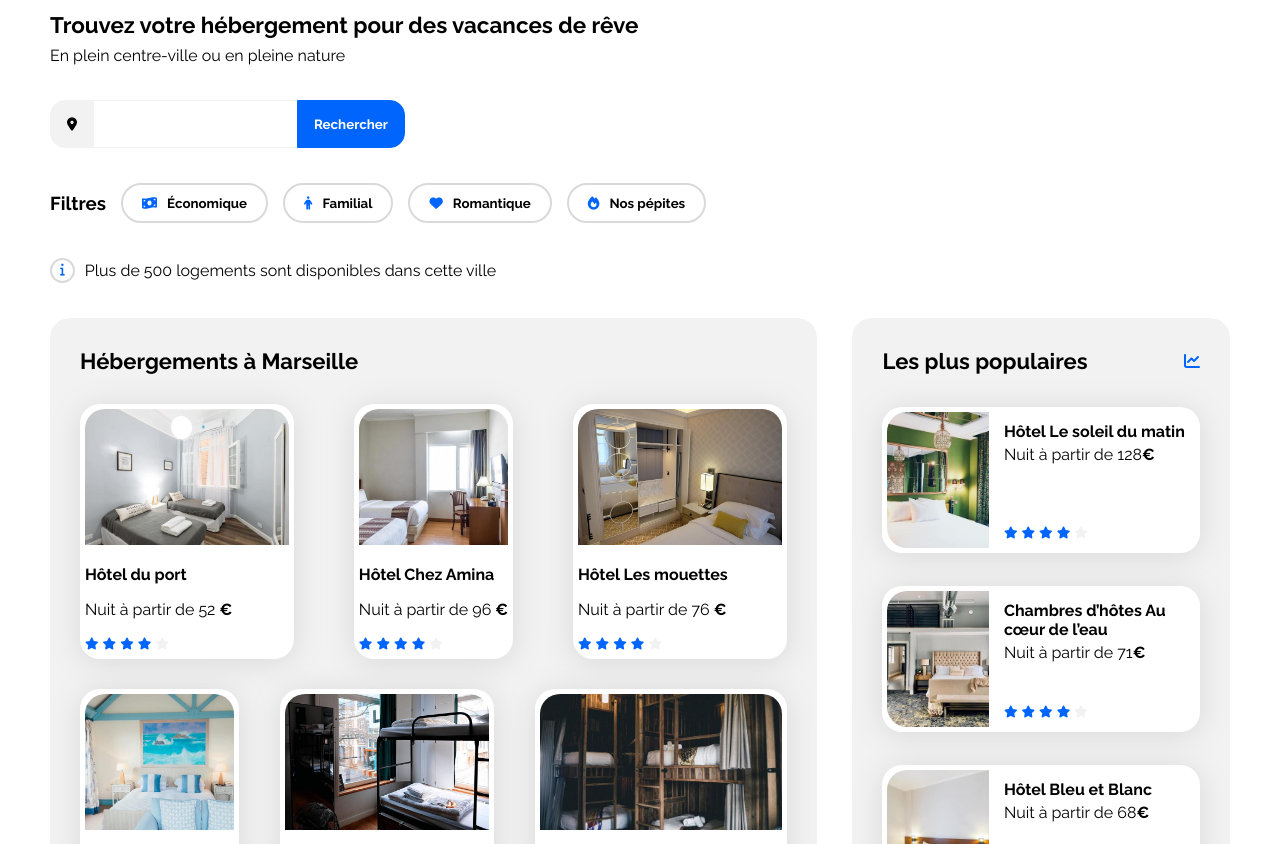
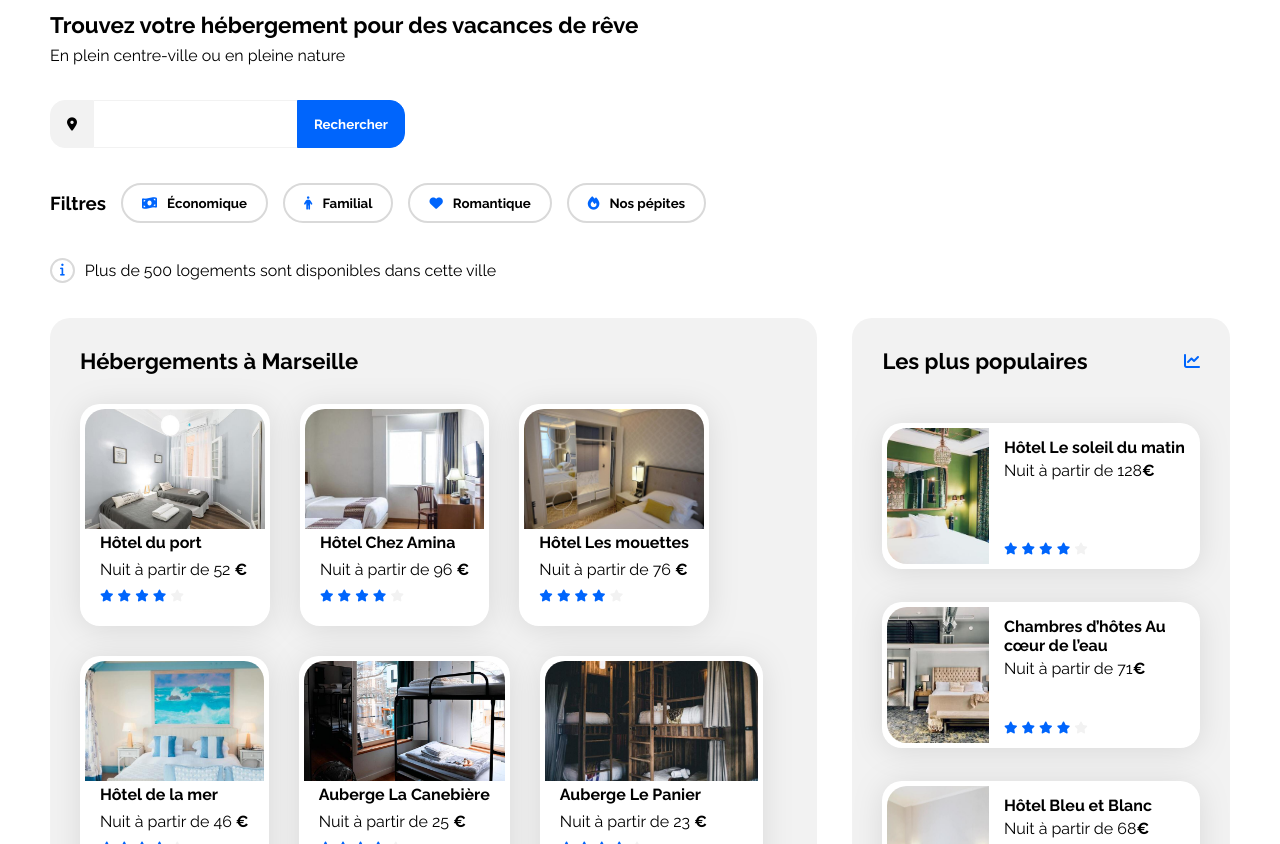
Before and after one commit to Elyrria/Booki_v1, a plain HTML site: page index.html in a window 1280 px wide. Shown: the part 101-945 px from the top of the page. Drawn offline with Linux system fonts and the light colour scheme.

Commit message:
Ajout marge pour les cards et modification show more

```diff
--- a/css/style.css
+++ b/css/style.css
@@ -275,26 +275,56 @@
        width: 65%;
        display: flex;
        flex-direction: column;
+       justify-content: space-between;
        gap: 30px;
    }
 
    .hebergements-cards {
        display: flex;
-       justify-content: space-between;
+       gap: 30px;
    }
 
+   .hebergements-cards .card {
+       display: flex;
+       flex-direction: column;
+
+   }
 
    .hebergements-cards img {
-       width: 100%;
-       height: 136px;
+
+       height: 120px;
        border-top-left-radius: 20px;
        border-top-right-radius: 20px;
    }
 
+   .hebergements-cards .card-content {
+       margin: 0 15px 0px 15px;
+   }
+
+   .hebergements-cards .card-title {
+       margin: 4px 0 8px 0;
+   }
+
+   .hebergements-cards .card-subtitle {
+       margin: 0 0 8px 0;
+   }
+
+   .hebergements-cards .card-rating {
+       margin: 0 0 15px 0;
+   }
+
+   /*  Show more */
+
+   .show-more {
+       font-weight: bold;
+   }
+
    /****** Part Populaires ***********/
-
    .populaires {
        width: 32%;
+       display: flex;
+       flex-direction: column;
+       justify-content: space-between;
    }
 
    .populaires-title {
@@ -336,6 +366,7 @@
    .populaires-cards .card-rating {
        margin-bottom: 5px;
    }
+
 
    /* Part Marseille Activities */
 
```
